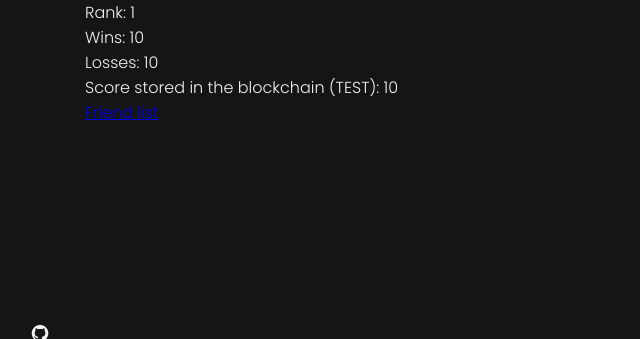
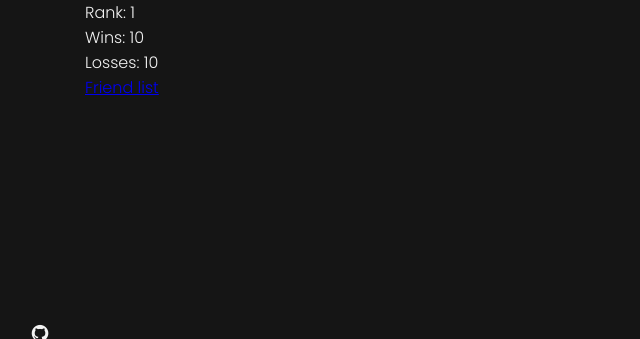
Before and after one commit to Erio6/ft_transcendence, a Django app: template src/backend/user/templates/user/profile.html in a window 1280 px wide. Shown: the part 307-646 px from the top of the page, without its empty margins (0-640 px from the left). Run offline with Django 5.2, Linux system fonts and the light colour scheme; tables that the repository leaves empty hold one stand-in row (values such as "Sample post"); the template is opened without the code that fills it: values that come from a table or form of the project are taken from there, most other values are stand-ins (such as "Sample title", 1, 10 or a date in 2020); grey boxes marked "Sample" are stand-in pictures.

Commit message:
modification blockchain utils.py

```diff
--- a/src/backend/user/templates/user/profile.html
+++ b/src/backend/user/templates/user/profile.html
@@ -10,7 +10,6 @@
         <p><strong>Rank:</strong> {{ profile.leaderboard_rank }}</p>
         <p><strong>Wins:</strong> {{ profile.total_wins }}</p>
         <p><strong>Losses:</strong> {{ profile.total_losses }}</p>
-        <p><strong>Score stored in the blockchain (TEST):</strong> {{ score }}</p>
  <a href="{% url 'friends:friends_overview' %}">Friend list</a>
 {% if user == profile.user %}
 <hr>
--- a/src/backend/user/views.py
+++ b/src/backend/user/views.py
@@ -12,10 +12,8 @@ from django.conf import settings
 def profile_view(request,username):
         user = get_object_or_404(User, username=username)
         profile = get_object_or_404(UserProfile, user=user)
-        score = get_score(user.username)
         context = {
             'profile': profile,
-            'score': score,
         }
         return render(request, 'user/profile.html', context)
 
```
Also changed, not shown: src/backend/game/migrations/0002_alter_game_player_two.py (deleted).
